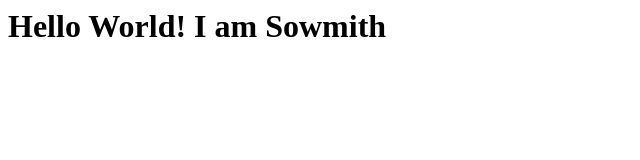
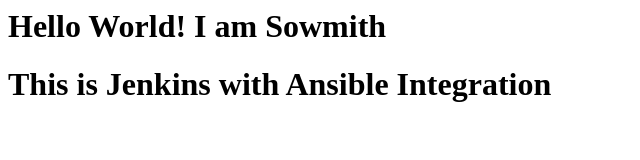
Before and after one commit to sowmithpuvvadi/master, a plain HTML site: page index.html in a window 1280 px wide. Shown: the whole page, without its empty margins (0-640 px from the left). Drawn offline with Linux system fonts and the light colour scheme.

Commit message:
Update index.html

```diff
--- a/index.html
+++ b/index.html
@@ -3,5 +3,6 @@
  </head>
   <body>
    <h1>Hello World! I am Sowmith<h1>
+    <p1>This is Jenkins with Ansible Integration<p1>
  </body>
 </html>
```
